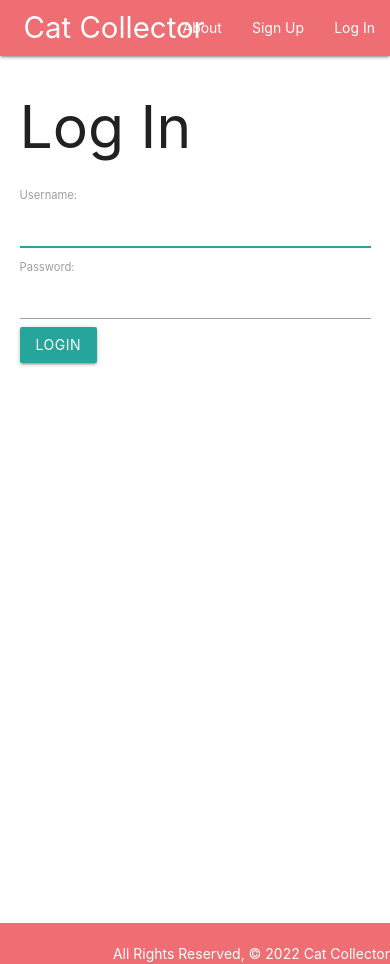
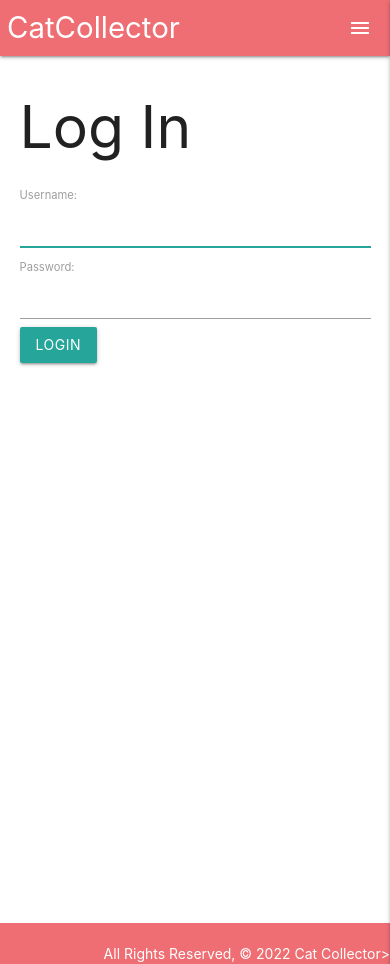
Before and after one commit to yasermaly/cat-collector, a Django app: page /accounts/login/?next=/cats/1/ in a window 390 px wide. Run offline with Django 4.2, Linux system fonts and the light colour scheme.

Commit message:
adds responsive sidenav and lightbox effect on the photos

```diff
--- a/main_app/templates/base.html
+++ b/main_app/templates/base.html
@@ -6,41 +6,65 @@
     <meta name="viewport" content="width=device-width, initial-scale=1.0" />
     <meta http-equiv="X-UA-Compatible" content="ie=edge" />
     <title>Cat Collector</title>
-    <link
-      rel="stylesheet"
-      href="https://cdnjs.cloudflare.com/ajax/libs/materialize/1.0.0/css/materialize.min.css"
-    />
+    <link href="https://cdnjs.cloudflare.com/ajax/libs/materialize/1.0.0/css/materialize.min.css" rel="stylesheet"/>
     <link rel="stylesheet" type="text/css" href="{% static 'css/style.css' %}" />
+    <link href="https://fonts.googleapis.com/icon?family=Material+Icons" rel="stylesheet"/>
+    <script src="https://cdnjs.cloudflare.com/ajax/libs/jquery/3.6.0/jquery.min.js"></script>
     <script src="https://cdnjs.cloudflare.com/ajax/libs/materialize/1.0.0/js/materialize.min.js"></script>
+    <script>
+      $(document).ready(function(){
+        // Side Menu
+        $('.sidenav').sidenav({
+          menuWidth: 300,
+          closeOnClick: true,
+          edge: 'right'
+        });
+        // Light box
+        $('.materialboxed').materialbox();
+      });
+    </script>
   </head>
   <body>
-    <header class="navbar-fixed">
-      <nav>
+      <nav class="navbar-fixed">
         <div class="nav-wrapper">
           <ul>
             <li>
-              <a href="/" class="left brand-logo">&nbsp;&nbsp;Cat Collector</a>
+              <a href="/" class="left brand-logo">CatCollector</a>
             </li>
           </ul>
-          <ul class="right">
-            <li><a href="{% url 'about' %}">About</a></li>
+          <a href="#" data-target="slide-out" class="sidenav-trigger right"><i class="material-icons">menu</i></a>
+          <ul class="right hide-on-med-and-down">
+            <li><a class="waves-effect" href="{% url 'about' %}">About</a></li>
             {% if user.is_authenticated %}
-            <li><a href="{% url 'cats_create' %}">Add a Cat</a></li>
-            <li><a href="{% url 'index' %}">View All My Cats</a></li>
-            <li><a href="{% url 'toys_create' %}">Add a Toy</a></li>
-            <li><a href="{% url 'toys_index' %}">View All Toys</a></li>
-            <li><a href="{% url 'logout' %}">Log Out</a></li>
+            <li><a class="waves-effect" href="{% url 'cats_create' %}">Add a Cat</a></li>
+            <li><a class="waves-effect" href="{% url 'index' %}">View All My Cats</a></li>
+            <li><a class="waves-effect" href="{% url 'toys_create' %}">Add a Toy</a></li>
+            <li><a class="waves-effect" href="{% url 'toys_index' %}">View All Toys</a></li>
+            <li><a class="waves-effect" href="{% url 'logout' %}">Log Out</a></li>
             {% else %}
-            <li><a href="{% url 'signup' %}">Sign Up</a></li>
-            <li><a href="{% url 'login' %}">Log In</a></li>
+            <li><a class="waves-effect" href="{% url 'signup' %}">Sign Up</a></li>
+            <li><a class="waves-effect" href="{% url 'login' %}">Log In</a></li>
             {% endif %}
           </ul>
         </div>
       </nav>
-    </header>
+      <ul id="slide-out" class="sidenav">
+        <li><a class="waves-effect" href="{% url 'about' %}">About</a></li>
+        {% if user.is_authenticated %}
+        <li><a class="waves-effect" href="{% url 'cats_create' %}">Add a Cat</a></li>
+        <li><a class="waves-effect" href="{% url 'index' %}">View All My Cats</a></li>
+        <li><a class="waves-effect" href="{% url 'toys_create' %}">Add a Toy</a></li>
+        <li><a class="waves-effect" href="{% url 'toys_index' %}">View All Toys</a></li>
+        <li><a class="waves-effect" href="{% url 'logout' %}">Log Out</a></li>
+        {% else %}
+        <li><a class="waves-effect" href="{% url 'signup' %}">Sign Up</a></li>
+        <li><a class="waves-effect" href="{% url 'login' %}">Log In</a></li>
+        {% endif %}
+      </ul>
+
     <main class="container">{% block content %} {% endblock %}</main>
     <footer class="page-footer">
-      <div class="right">All Rights Reserved, © 2022 Cat Collector
+      <div class="right">All Rights Reserved, © 2022 Cat Collector></div>
     </footer>
   </body>
 </html>
--- a/main_app/templates/main_app/cat_confirm_delete.html
+++ b/main_app/templates/main_app/cat_confirm_delete.html
@@ -1,4 +1,5 @@
 {% extends 'base.html' %} {% block content %}
+
 <h1>Delete Cat</h1>
 
 <h4>
@@ -11,4 +12,5 @@
   <input type="submit" value="Yes - Delete!" class="btn" />
   <a href="{% url 'detail' cat.id %}">Cancel</a>
 </form>
+
 {% endblock %}
```
Also changed, not shown: main_app/templates/cats/detail.html (+27 -17 lines).
